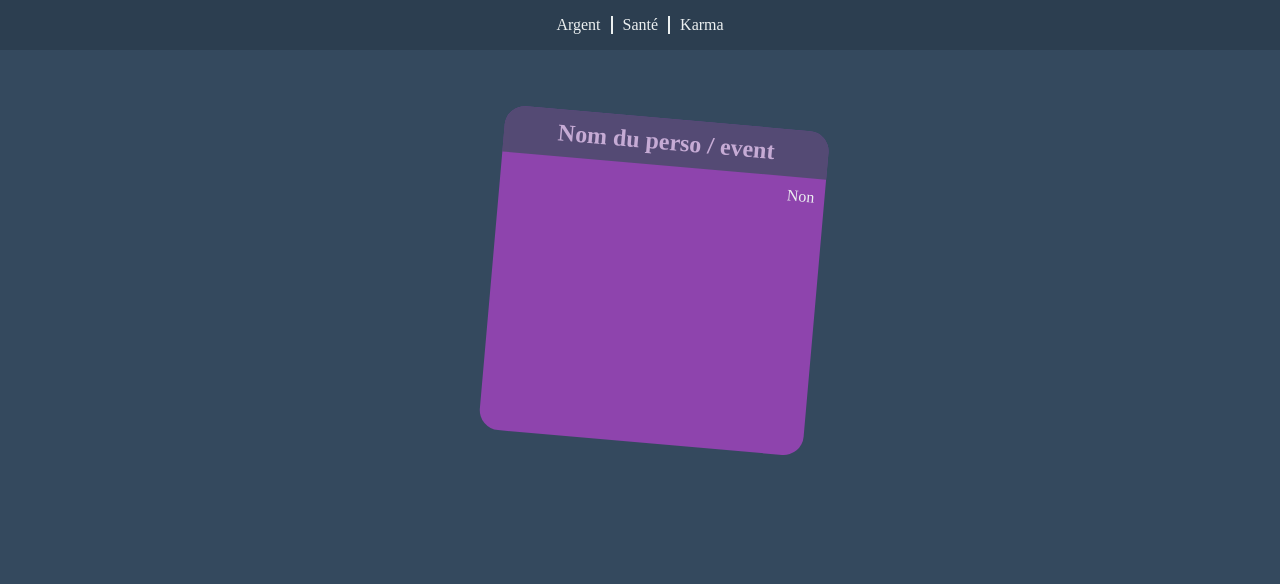
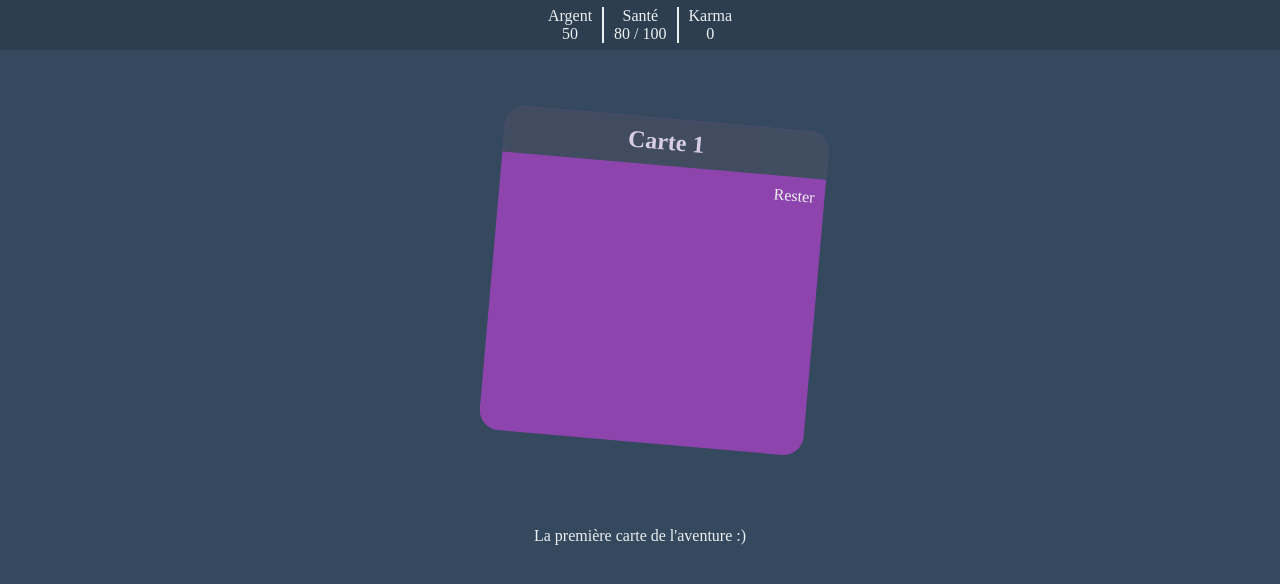
Before and after one commit to demarbre1u/angular-reigns, an Angular app: page / in a window 1280 px wide. Shown: the top 584 px of the page. Built offline with nearby package versions, Linux system fonts and the light colour scheme.

Commit message:
You can now pick a choice that will affect your scores and change the current card

```diff
--- a/package.json
+++ b/package.json
@@ -31,7 +31,7 @@
     "@angular/language-service": "~7.0.0",
     "@types/jasmine": "~2.8.8",
     "@types/jasminewd2": "~2.0.3",
-    "@types/node": "~8.9.4",
+    "@types/node": "^8.9.5",
     "codelyzer": "~4.5.0",
     "jasmine-core": "~2.99.1",
     "jasmine-spec-reporter": "~4.2.1",
--- /dev/null
+++ b/src/app/interface/card.ts
@@ -0,0 +1,16 @@
+export interface Card {
+    title: string,
+    description: string,
+    choice1: {
+        name: string,
+        moneyScore: number,
+        healthScore: number,
+        karmaScore: number
+    },
+    choice2: {
+        name: string,
+        moneyScore: number,
+        healthScore: number,
+        karmaScore: number
+    }
+}
--- a/src/app/page/game/game.component.css
+++ b/src/app/page/game/game.component.css
@@ -2,6 +2,8 @@
     height: 50px;
     background-color: #2c3e50;
     color: #ecf0f1;
+
+    text-align: center;
 
     display: flex;
     flex-direction: row;
@@ -15,6 +17,10 @@
 
 header div {
     padding: 0px 10px;
+    text-align: center;
+
+    display: flex;
+    flex-direction: column;
 }
 
 #wrapper {
@@ -59,13 +65,22 @@
 
 #card-title {
     background-color: darkslategrey;
-    opacity: 0.6;
+    opacity: 0.8;
     color: #ecf0f1;
     text-align: center;
     border-radius: 20px 20px 0 0;
 
     margin: 0;
     padding: 10px;
+}
+
+#card-description {
+    position: absolute;
+    left: 50%;
+    top: 65%;
+    transform: translate(-50%, -50%);
+
+    color: #ecf0f1;
 }
 
 #choices {
--- a/src/app/page/game/game.component.html
+++ b/src/app/page/game/game.component.html
@@ -1,20 +1,32 @@
 <header>
-  <div>Argent</div>
-  <div>Santé</div>
-  <div>Karma</div>
+  <div>
+    <span>Argent</span>
+    <span>{{ moneyScore }}</span>
+  </div>
+
+  <div>
+    <span>Santé</span>
+    <span>{{ healthScore }} / 100</span>
+  </div>
+
+  <div>
+    <span>Karma</span>
+    <span>{{ karmaScore }}</span>
+  </div>
 </header>
 
 <div id="wrapper">
   <div (mouseover)="hoverLeft()" id="left"></div>
   <div (mouseover)="hoverRight()" id="right"></div>
 
-  <div [@isHovering]="isHoveringLeft ? 'isHoveringLeft' : 'isHoveringRight'" id="card">
-
-    <h2 id="card-title">Nom du perso / event</h2>
+  <div *ngIf="cardLoaded" [@isHovering]="isHoveringLeft ? 'isHoveringLeft' : 'isHoveringRight'" id="card">
+    <h2 id="card-title">{{ currentCard.title }}</h2>
 
     <span id="choices">
-      <div [style.visibility]="isHoveringLeft ? 'visible' : 'hidden'">Oui</div>
-      <div [style.visibility]="!isHoveringLeft ? 'visible' : 'hidden'">Non</div>
+      <div [style.visibility]="isHoveringLeft ? 'visible' : 'hidden'">{{ currentCard.choice1.name }}</div>
+      <div [style.visibility]="!isHoveringLeft ? 'visible' : 'hidden'">{{ currentCard.choice2.name }}</div>
     </span>
   </div>
+
+  <p id="card-description" *ngIf="cardLoaded">{{ currentCard.description }}</p>
 </div>
--- a/src/app/page/game/game.component.ts
+++ b/src/app/page/game/game.component.ts
@@ -1,5 +1,6 @@
-import { Component, OnInit } from '@angular/core';
+import { Component, OnInit, HostListener } from '@angular/core';
 import { trigger, state, style, animate, transition } from '@angular/animations';
+import { Card } from '../../interface/card';
 
 @Component({
   selector: 'app-game',
@@ -30,17 +31,69 @@
 })
 export class GameComponent implements OnInit {
 
+  // Les différents score du joueur (argent, santé, karma)
+  moneyScore: number = 50
+  healthScore: number = 80
+  karmaScore: number = 0
+
+  // Boolean indiquant dans quelle direction se trouve la carte
   isHoveringLeft: boolean = false
 
-  constructor() { }
+  // La liste des cartes du jeu
+  cardList: Card[]
+
+  // La carte courrante
+  currentCard: Card = {
+    title: "Carte 1",
+    description: "La première carte de l'aventure :)",
+    choice1: {
+      name: "Partir",
+      moneyScore: 10,
+      healthScore: 10,
+      karmaScore: -10
+    },
+    choice2: {
+      name: "Rester",
+      moneyScore: 5,
+      healthScore: 5,
+      karmaScore: -5
+    }
+  }
+
+  // Boolean qui détermine si toutes les cartes ont été chargées avant d'afficher le jeu
+  cardLoaded = false
+
+  constructor() {
+    // On récupère les cartes du jeu
+    this.cardList = require('../../../assets/cards.json').cards
+
+    this.cardLoaded = true
+  }
 
   ngOnInit() {
   }
 
+  // Lorsque le joueur clique, on prends en compte son choix et on change la carte courrante
+  @HostListener('mousedown', ['$event'])
+  userClicked(event) {
+
+    let choice = this.isHoveringLeft ? this.currentCard.choice1 : this.currentCard.choice2
+
+    this.moneyScore += choice.moneyScore
+    this.healthScore += choice.healthScore
+    this.karmaScore += choice.karmaScore
+
+    let randomIndex = Math.round(Math.random() * (this.cardList.length-1))
+
+    this.currentCard = this.cardList[ randomIndex ]
+  }
+
+  // Si le joueur hover à gauche, modifie le boolean
   hoverLeft() {
     this.isHoveringLeft = true
   }
 
+  // Si le joueur hover à droite, modifie le boolean
   hoverRight() {
     this.isHoveringLeft = false
   }
--- /dev/null
+++ b/src/assets/cards.json
@@ -0,0 +1,36 @@
+{
+    "cards": [
+        {
+            "title": "Carte 1",
+            "description": "La première carte de l'aventure :)",
+            "choice1": {
+                "name": "Partir",
+                "moneyScore": 10,
+                "healthScore": 10,
+                "karmaScore": -10
+            },
+            "choice2": {
+                "name": "Rester",
+                "moneyScore": 5,
+                "healthScore": 5,
+                "karmaScore": -5
+            }
+        },
+        {
+            "title": "Carte 2",
+            "description": "La seconde carte de l'aventure",
+            "choice1": {
+                "name": "Continuer",
+                "moneyScore": 0,
+                "healthScore": 0,
+                "karmaScore": 0
+            },
+            "choice2": {
+                "name": "Tout arrêter",
+                "moneyScore": 0,
+                "healthScore": 0,
+                "karmaScore": 0
+            }
+        }
+    ]
+}
--- a/src/tsconfig.app.json
+++ b/src/tsconfig.app.json
@@ -2,7 +2,8 @@
   "extends": "../tsconfig.json",
   "compilerOptions": {
     "outDir": "../out-tsc/app",
-    "types": []
+    "types": [ "node" ],
+    "typeRoots": [ "../node_modules/@types" ]
   },
   "exclude": [
     "test.ts",
```
